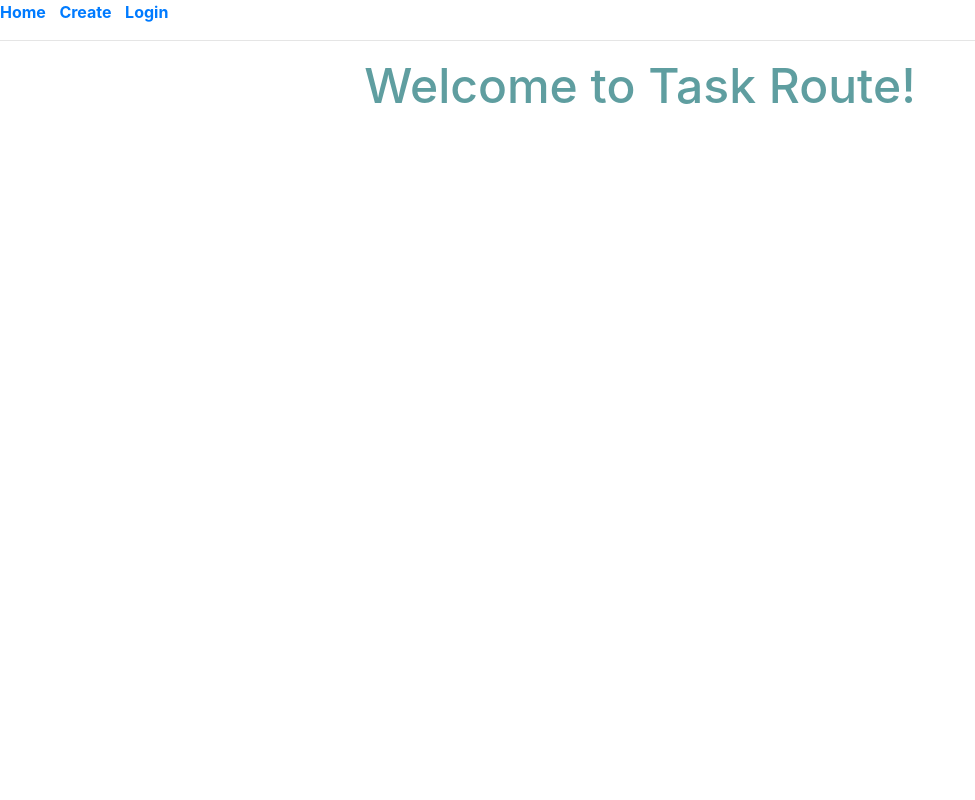
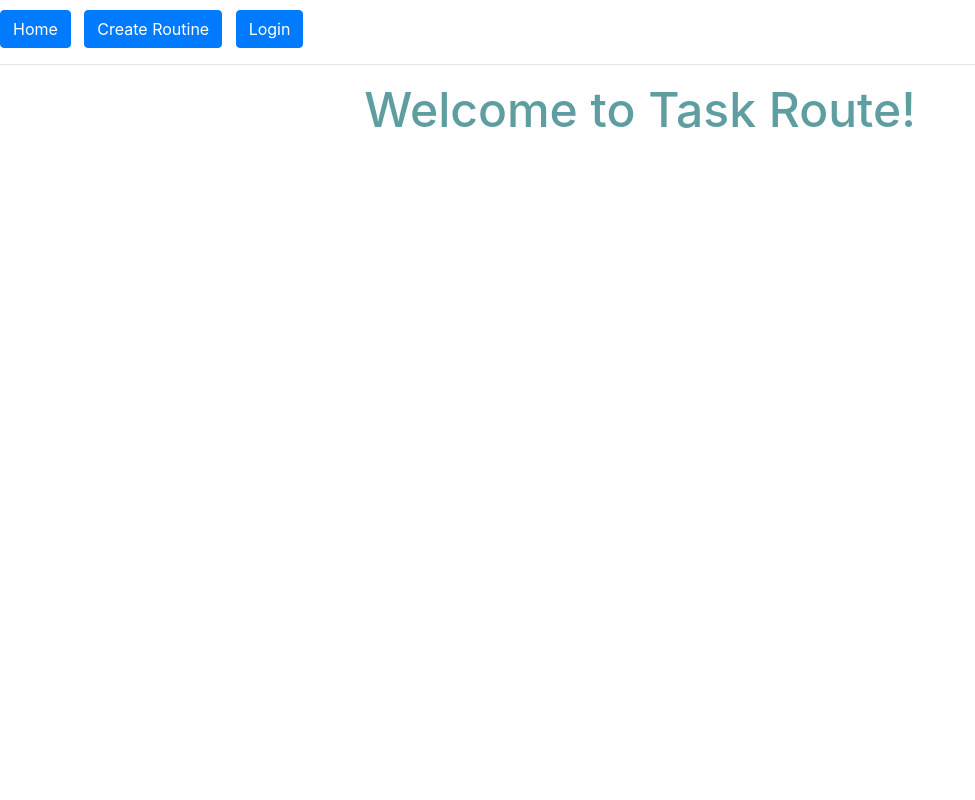
Before and after one commit to wilsonzhang6/CMPE-131-Grp10, a Flask app: page / in a window 1280 px wide. Shown: the whole page, without its empty margins (0-975 px from the left). Run offline with Flask 2, Linux system fonts and the light colour scheme; some libraries are stand-ins or nearby versions.

Commit message:
updated buttons

```diff
--- a/app/styles.css
+++ b/app/styles.css
@@ -1,3 +1,4 @@
 body, html{
-  font-style: 'Segoe UI', 'Open Sans', 'Helvetica'
+  font-style: 'Segoe UI', 'Open Sans', 'Helvetica';
+  margin-top: 10px;
 }
--- a/app/templates/base.html
+++ b/app/templates/base.html
@@ -11,17 +11,17 @@
     </head>
 
     <body>
-      <a href="{{url_for('home') }}"><b>Home</b></a>
+      <a href="{{url_for('home') }}"><b class="btn btn-primary">Home</b></a>
       &nbsp;
-      <a href="{{url_for('create')}}"><b>Create</b></a>
+      <a href="{{url_for('create')}}"><b class="btn btn-primary">Create Routine</b></a>
       &nbsp;
 
      <!-- <a href="{{ url_for('index') }}">Homeee</a> -->
       {% if current_user.is_anonymous %}
-      <a href="{{ url_for('login') }}"><b>Login</b></a>
+      <a href="{{ url_for('login') }}"><b class="btn btn-primary">Login</b></a>
       &nbsp;
       {% else %}
-      <a href="{{ url_for('logout') }}"><b>Logout</b></a>
+      <a href="{{ url_for('logout') }}"><b class="btn btn-primary">Logout</b></a>
       &nbsp;
       {% endif %}
       <!--<a href=" {{url_for('register') }}"><b>Create an Account!</b></a> -->
```
